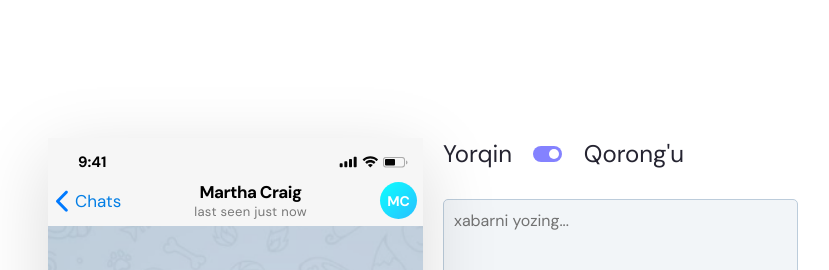
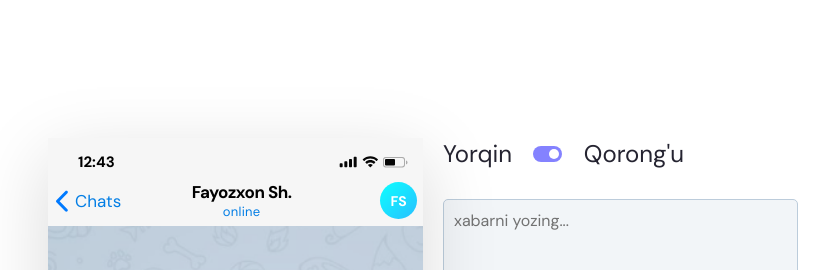
Before and after one commit to Fayozxon/telesim, a Vue app: page / in a window 1280 px wide. Shown: the part 480-750 px from the top of the page, without its empty margins (217-1046 px from the left). Built offline with nearby package versions, Linux system fonts and the light colour scheme.

Commit message:
added time

```diff
--- a/src/components/Screen.vue
+++ b/src/components/Screen.vue
@@ -4,8 +4,9 @@ export default {
   data() {
     return {
       profilePicSrc: '',
-      username: 'Martha Craig',
-      userStatus: 'last seen just now'
+      username: 'Fayozxon Sh.',
+      userStatus: 'online',
+      time: ''
     }
   },
   computed: {
@@ -30,7 +31,19 @@ export default {
       });
       fileReader.readAsDataURL(files[0]);
       this.profilePicSrc = files[0];
+    },
+    getTime() {
+      setInterval(() => {
+        let now = new Date(),
+            hour = now.getHours(),
+            min = now.getMinutes();
+
+        this.time = `${hour}:${min}`
+      }, -1000);
     }
+  },
+  mounted() {
+    this.getTime();
   }
 }
 </script>
@@ -42,7 +55,7 @@ export default {
       <!-- header -->
       <div class="screen__header">
         <div class="screen__header--status">
-          <span class="time">9:41</span>
+          <span class="time">{{ time }}</span>
           <div class="icons">
             <img src="../assets/icons/icon-signal.svg">
             <img src="../assets/icons/icon-wifi.svg">
@@ -81,7 +94,11 @@ export default {
         </div>
       </div>
       <!-- screen -->
-      <h1>Screen will be here</h1>
+      <div class="screen__messages">
+        <div class="right">
+
+        </div>
+      </div>
       <!-- input -->
       <div class="screen__input">
         <div class="screen__input--icons">
@@ -104,14 +121,24 @@ export default {
 
 <style lang="scss" scoped>
 
+.box {
+  display: flex;
+  justify-content: center;
+}
+
 .screen {
   position: relative;
   width: 375px;
+  min-width: 375px;
   height: 812px;
   background: url('../assets/screen-bg.png') no-repeat;
   background-size: cover;
   color: #000;
   box-shadow: 0 20px 70px rgba(0,0,0,0.15);
+
+  // @media only screen and (max-width: 374px) {
+  //   transform: scale(0.8);
+  // }
 
   &__header {
     position: absolute;
@@ -158,7 +185,7 @@ export default {
 
       .name {
         text-align: center;
-        padding-right: 0;
+        padding-right: 18px;
         display: flex;
         flex-direction: column;
 
```
